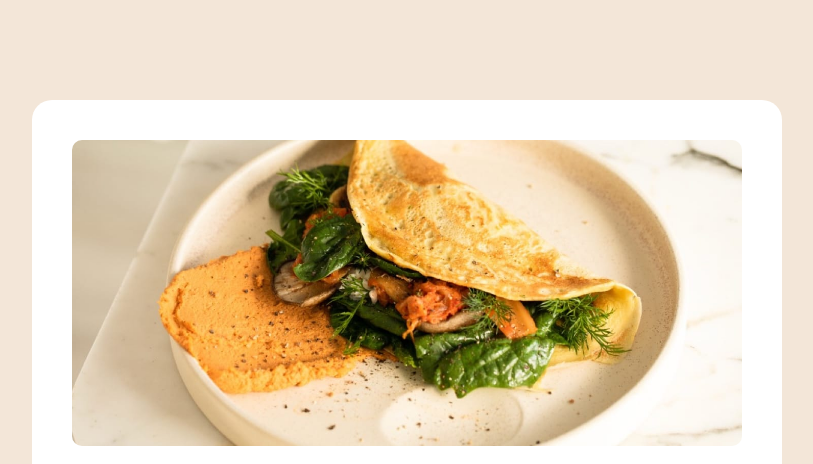
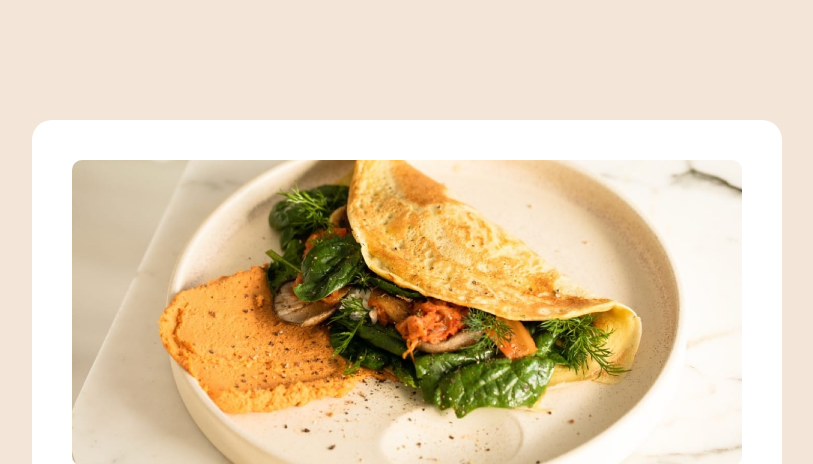
Before and after one commit to web-dev-pasta/Recipe-page, a plain HTML site: page index.html in a window 1280 px wide. Shown: the top 464 px of the page, without its empty margins (233-1046 px from the left). Drawn offline with Linux system fonts and the light colour scheme.

Commit message:
Updated some styling

```diff
--- a/main.css
+++ b/main.css
@@ -30,7 +30,7 @@ body {
   border-radius: 20px;
   max-width: 750px;
   width: 100%;
-  margin: 100px 0;
+  margin: 120px 0;
 }
 .card .image {
   margin-bottom: 20px;
```
